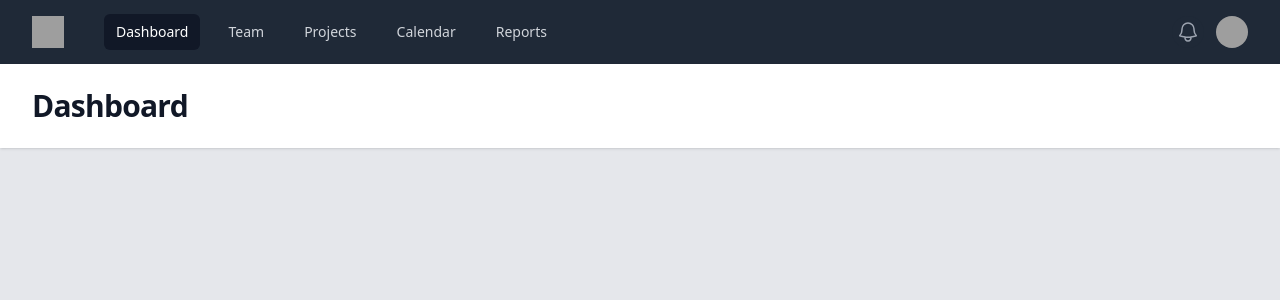
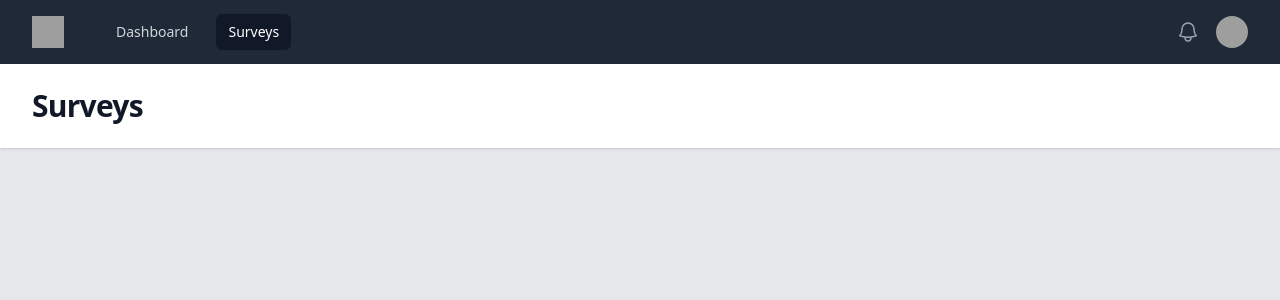
Before and after one commit to tarequr/LR-survey, a React (Vite) app in the folder react/: page /surveys in a window 1280 px wide. Shown: the top 300 px of the page. Built offline with nearby package versions, Linux system fonts and the light colour scheme; grey boxes are pictures that could not be loaded.

Commit message:
nav link

```diff
--- a/react/index.html
+++ b/react/index.html
@@ -4,7 +4,7 @@
     <meta charset="UTF-8" />
     <link rel="icon" type="image/svg+xml" href="/vite.svg" />
     <meta name="viewport" content="width=device-width, initial-scale=1.0" />
-    <title>Vite + React</title>
+    <title>LR Surveys</title>
   </head>
   <body class="h-full">
     <div id="root"></div>
--- a/react/src/components/DefaultLayout.jsx
+++ b/react/src/components/DefaultLayout.jsx
@@ -1,6 +1,7 @@
 import { Fragment } from 'react'
 import { Disclosure, Menu, Transition } from '@headlessui/react'
 import { Bars3Icon, BellIcon, XMarkIcon } from '@heroicons/react/24/outline'
+import { NavLink, Outlet } from 'react-router-dom'
 
 const user = {
   name: 'Tom Cook',
@@ -9,15 +10,11 @@ const user = {
     'https://images.unsplash.com/photo-1472099645785-5658abf4ff4e?ixlib=rb-1.2.1&ixid=eyJhcHBfaWQiOjEyMDd9&auto=format&fit=facearea&facepad=2&w=256&h=256&q=80',
 }
 const navigation = [
-  { name: 'Dashboard', href: '#', current: true },
-  { name: 'Team', href: '#', current: false },
-  { name: 'Projects', href: '#', current: false },
-  { name: 'Calendar', href: '#', current: false },
-  { name: 'Reports', href: '#', current: false },
+  { name: 'Dashboard', to: '/' },
+  { name: 'Surveys', to: '/surveys' },
+  // { name: 'Projects', href: '#', current: false },
 ]
 const userNavigation = [
-  { name: 'Your Profile', href: '#' },
-  { name: 'Settings', href: '#' },
   { name: 'Sign out', href: '#' },
 ]
 
@@ -45,19 +42,18 @@ export default function DefaultLayout() {
                     <div className="hidden md:block">
                       <div className="ml-10 flex items-baseline space-x-4">
                         {navigation.map((item) => (
-                          <a
+                          <NavLink
                             key={item.name}
-                            href={item.href}
-                            className={classNames(
-                              item.current
+                            to={item.to}
+                            className={({ isActive }) => classNames(
+                              isActive
                                 ? 'bg-gray-900 text-white'
                                 : 'text-gray-300 hover:bg-gray-700 hover:text-white',
                               'rounded-md px-3 py-2 text-sm font-medium'
                             )}
-                            aria-current={item.current ? 'page' : undefined}
                           >
                             {item.name}
-                          </a>
+                          </NavLink>
                         ))}
                       </div>
                     </div>
@@ -180,14 +176,7 @@ export default function DefaultLayout() {
           )}
         </Disclosure>
 
-        <header className="bg-white shadow">
-          <div className="mx-auto max-w-7xl px-4 py-6 sm:px-6 lg:px-8">
-            <h1 className="text-3xl font-bold tracking-tight text-gray-900">Dashboard</h1>
-          </div>
-        </header>
-        <main>
-          <div className="mx-auto max-w-7xl py-6 sm:px-6 lg:px-8">{/* Your content */}</div>
-        </main>
+        <Outlet />
       </div>
     </>
   )
--- a/react/src/router.jsx
+++ b/react/src/router.jsx
@@ -1,4 +1,4 @@
-import {createBrowserRouter} from "react-router-dom";
+import {Navigate, createBrowserRouter} from "react-router-dom";
 import Dashboard from "./view/Dashboard";
 import Surveys from "./view/Surveys";
 import Login from "./view/Login";
@@ -11,6 +11,10 @@ const router = createBrowserRouter([
     path: '/',
     element: <DefaultLayout />,
     children: [
+      {
+        path: '/dashboard',
+        element: <Navigate to='/' />
+      },
       {
         path: '/',
         element: <Dashboard />
--- a/react/src/view/Dashboard.jsx
+++ b/react/src/view/Dashboard.jsx
@@ -2,7 +2,18 @@ import React from 'react'
 
 function Dashboard() {
   return (
-    <div>Dashboard</div>
+    <>
+      <header className="bg-white shadow">
+          <div className="mx-auto max-w-7xl px-4 py-6 sm:px-6 lg:px-8">
+            <h1 className="text-3xl font-bold tracking-tight text-gray-900">Dashboard</h1>
+          </div>
+        </header>
+        <main>
+          <div className="mx-auto max-w-7xl py-6 sm:px-6 lg:px-8">
+            {/* write here */}
+          </div>
+        </main>
+    </>
   )
 }
 
--- a/react/src/view/Surveys.jsx
+++ b/react/src/view/Surveys.jsx
@@ -2,7 +2,18 @@ import React from 'react'
 
 function Surveys() {
   return (
-    <div>Surveys</div>
+    <>
+      <header className="bg-white shadow">
+          <div className="mx-auto max-w-7xl px-4 py-6 sm:px-6 lg:px-8">
+            <h1 className="text-3xl font-bold tracking-tight text-gray-900">Surveys</h1>
+          </div>
+        </header>
+        <main>
+          <div className="mx-auto max-w-7xl py-6 sm:px-6 lg:px-8">
+            {/* write here */}
+          </div>
+        </main>
+    </>
   )
 }
 
```
